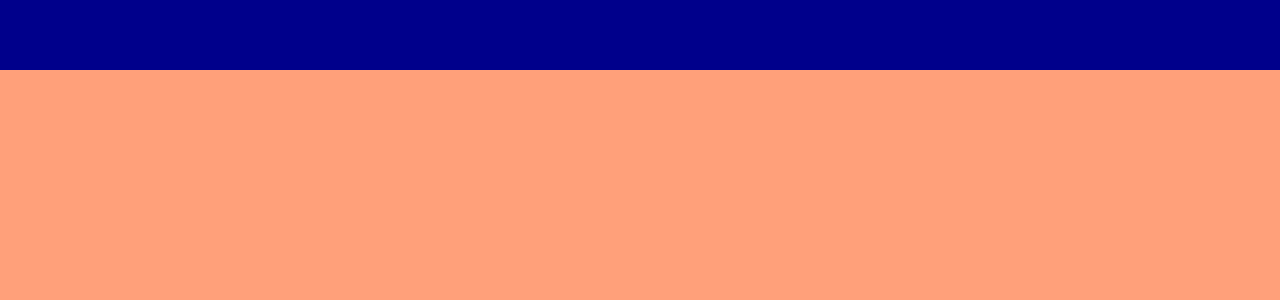
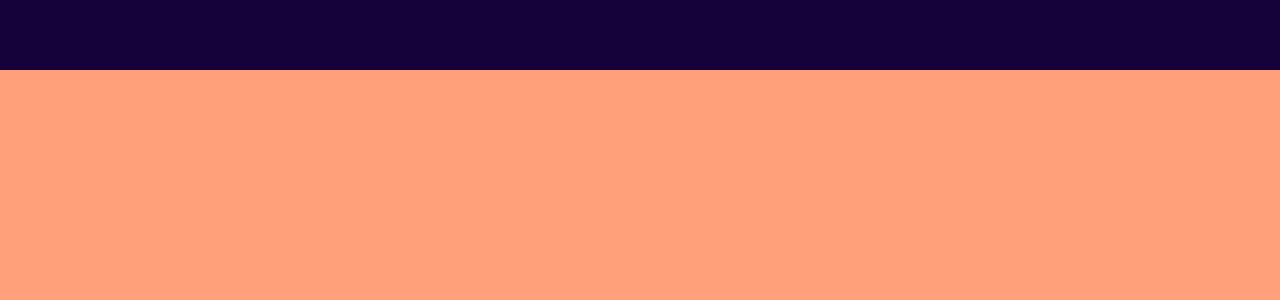
Before and after one commit to spomberg/portfolio, a React (Create React App) app: page / in a window 1280 px wide. Shown: the top 300 px of the page. Built offline with nearby package versions, Linux system fonts and the light colour scheme.

Commit message:
Use global variable as topbar background color

```diff
--- a/src/components/topbar/topbar.scss
+++ b/src/components/topbar/topbar.scss
@@ -1,7 +1,9 @@
-.topbar{
+@import "../../global.scss";
+
+.topbar {
   width: 100%;
   height: 70px;
-  background-color: darkblue;
+  background-color: $mainColor;
   position: fixed;
   top: 0;
   z-index: 2;
```
